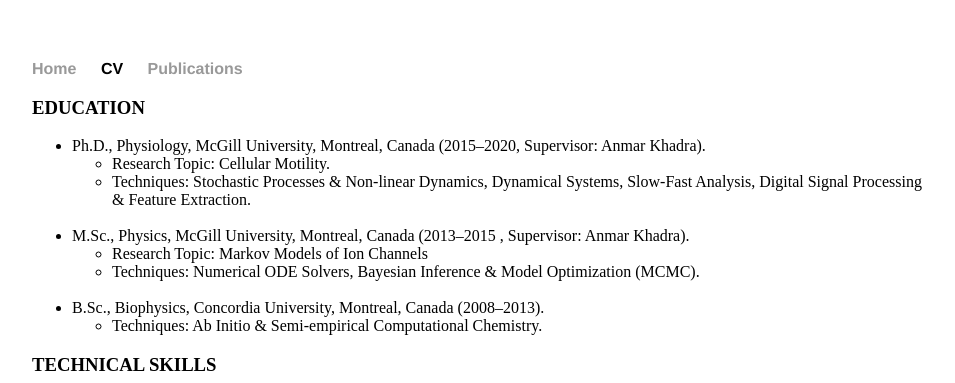
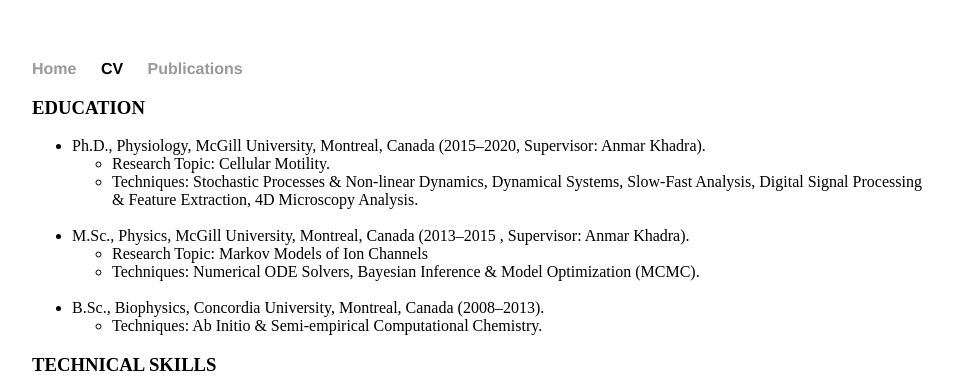
Before and after one commit to laurentmackay/laurentmackay.github.io, a Jekyll site: the page built from cv/index.html, in a window 1280 px wide. Shown: the top 383 px of the page, without its empty margins (160-1115 px from the left). Built offline with Jekyll 4.4.1, drawn with Linux system fonts in a browser that asks for light colours; Markdown is read by kramdown in place of the engine named in the settings.

Commit message:
Update cv_1.md

```diff
--- a/_includes/cv_1.md
+++ b/_includes/cv_1.md
@@ -2,7 +2,7 @@
 
 * Ph.D., Physiology, McGill University, Montreal, Canada (2015–2020, Supervisor: Anmar Khadra).
     * Research Topic: Cellular Motility.
-    * Techniques: Stochastic Processes & Non-linear Dynamics, Dynamical Systems, Slow-Fast Analysis, Digital Signal Processing & Feature Extraction.
+    * Techniques: Stochastic Processes & Non-linear Dynamics, Dynamical Systems, Slow-Fast Analysis, Digital Signal Processing & Feature Extraction, 4D Microscopy Analysis.
 <br/>
 <br/>
 * M.Sc., Physics, McGill University, Montreal, Canada (2013–2015 , Supervisor: Anmar Khadra).
```
